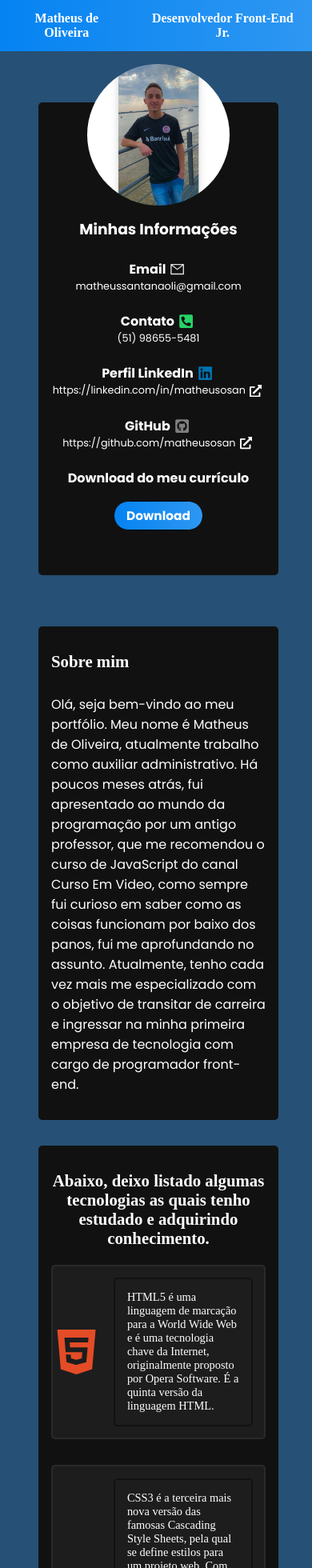
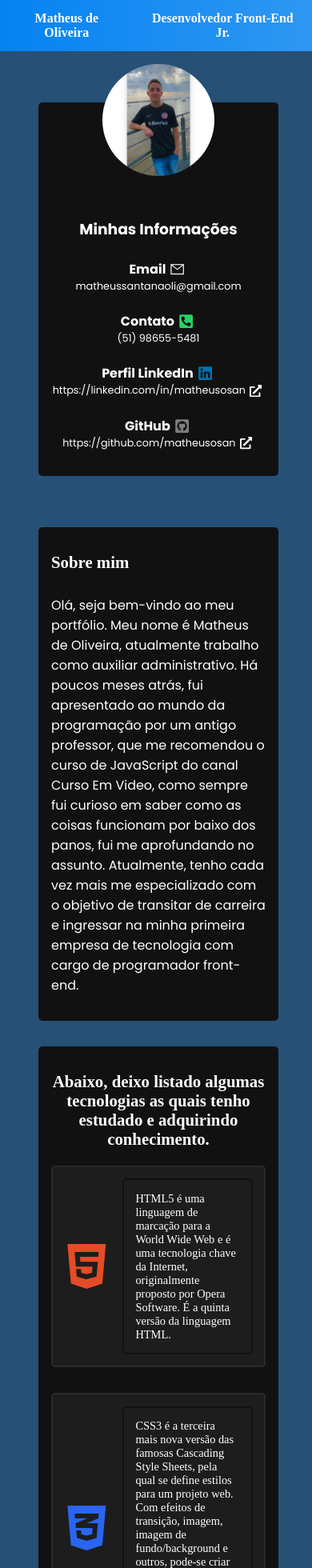
Before and after one commit to matheusosan/my-portfolio, a React (Create React App) app: page / in a window 390 px wide. Shown: the top 1960 px of the page at 80% size. Built offline with nearby package versions, Linux system fonts and the light colour scheme.

Commit message:
Ajustado algumas tags semânticas.

```diff
--- a/src/components/AboutMe.jsx
+++ b/src/components/AboutMe.jsx
@@ -6,7 +6,7 @@ import { AiOutlineMail } from 'react-icons/ai'
 
 export const Div1 = (props) => {
   return (
-      <div id="about-me">
+      <aside id="about-me">
         <img src={MyPhoto} alt="Minha Foto" id="eu" />
         <h3 id="first-child" >Minhas Informações</h3>
 
@@ -27,10 +27,10 @@ export const Div1 = (props) => {
         <a href={props.github} className="about-text" target="_blank" rel="noreferrer"> {props.github} <FaExternalLinkAlt className="redirect-svg"/>
         </a>
 
-        <h3 className="about-itens">Download do meu currículo</h3>
+        {/* <h3 className="about-itens">Download do meu currículo</h3>
         <a href="www.google.com" target="_blank">
           <button id="download-btn">Download</button>
-        </a>
-      </div>
+        </a> */}
+      </aside>
   );
 };
--- a/src/components/Footer.jsx
+++ b/src/components/Footer.jsx
@@ -2,8 +2,8 @@ import './footer.css'
 
 export const Footer = () => {
   return (
-    <header id="footer">
+    <footer id="footer">
         <p>Developed by: Matheus de Oliveira</p>
-    </header>
+    </footer>
   )
 }
--- a/src/components/MainContent.jsx
+++ b/src/components/MainContent.jsx
@@ -9,7 +9,7 @@ import "./mainContent.css"
 export const Div2 = () => {
 
   return (
-    <div id="div2">
+    <main id="div2">
       <div id="main">
         <h3>Sobre mim</h3>
         <p>Olá, seja bem-vindo ao meu portfólio.
@@ -58,6 +58,6 @@ export const Div2 = () => {
         </div>
 
         </div>
-    </div>
+    </main>
   )
 }
--- a/src/components/aboutMe.css
+++ b/src/components/aboutMe.css
@@ -101,7 +101,7 @@ svg {
 @media (min-width: 300px) and (max-width: 600px){
   #about-me {
     margin-top: 0;
-    height: 70vh;
+    height: auto;
   }
 
   .about-text {
@@ -111,4 +111,8 @@ svg {
   #about-me a {
     font-size: .8em;
   }
+
+  svg {
+    margin-left: 15px;
+  }
 }
```
